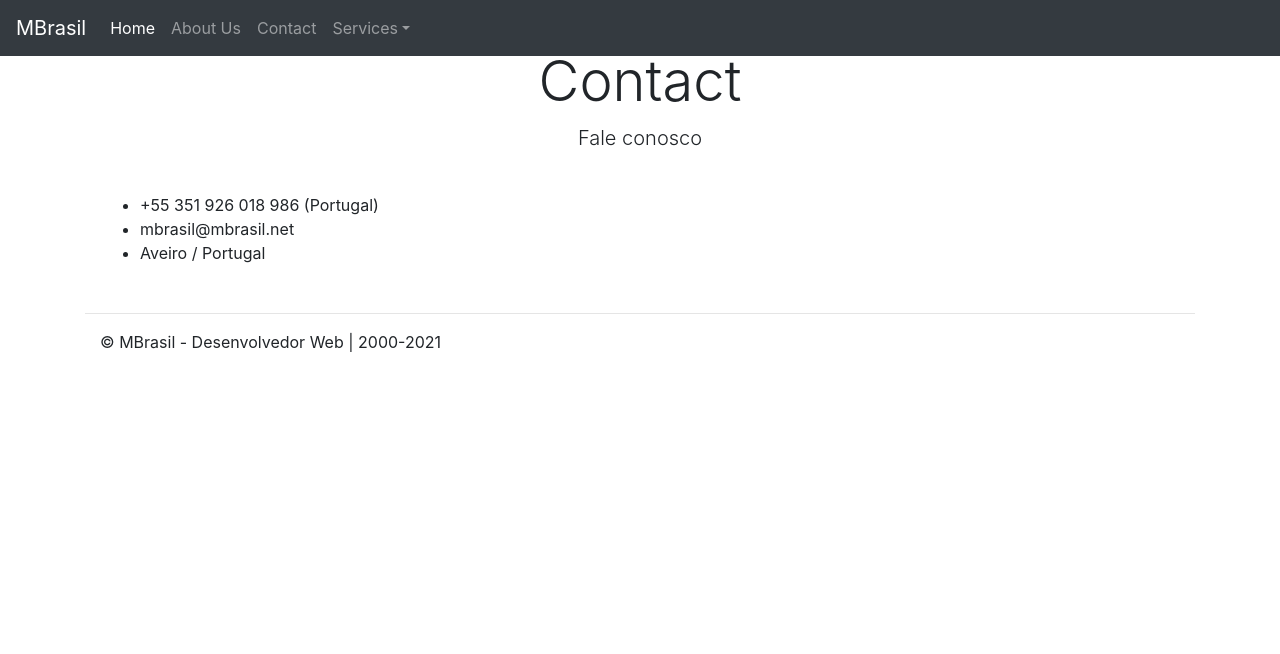
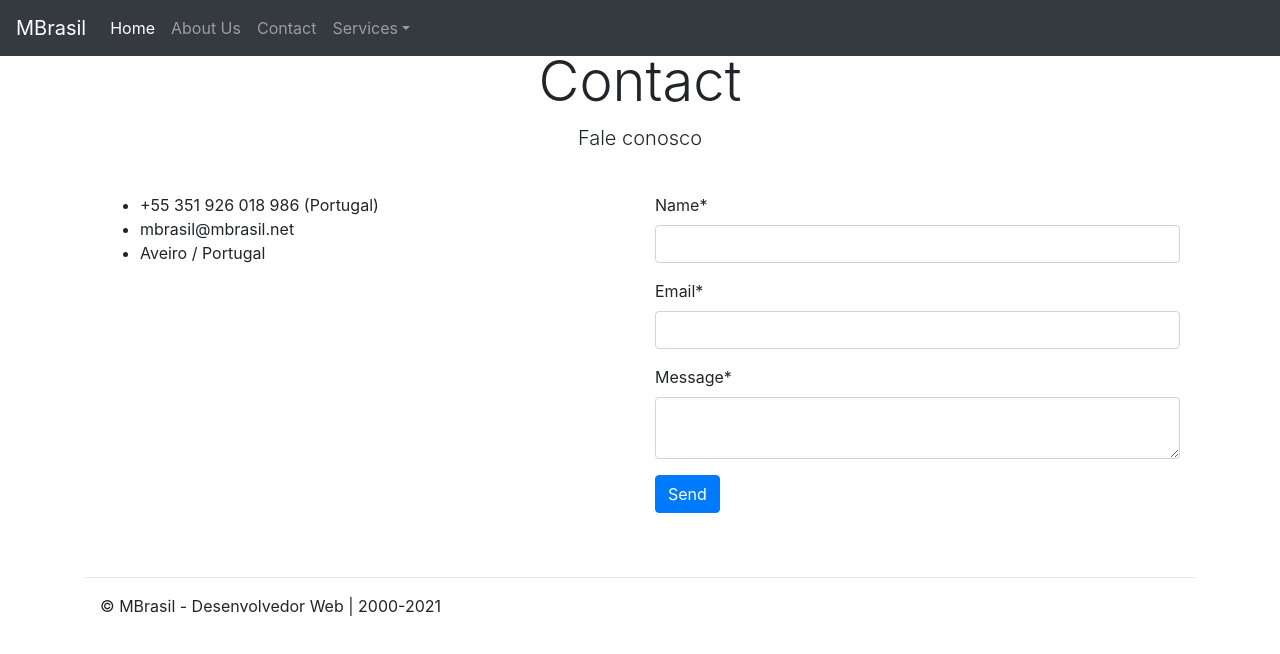
Before and after one commit to mbrasilce/mbrasil-site-nextjs, a Next.js app: page /contact in a window 1280 px wide. Shown: the top 654 px of the page. Built offline with nearby package versions, Linux system fonts and the light colour scheme.

Commit message:
formulario de contato mailjs + react

```diff
--- a/package.json
+++ b/package.json
@@ -19,6 +19,7 @@
   "homepage": "https://github.com/mbrasilce/mbrasil-site-nextjs#readme",
   "dependencies": {
     "bootstrap": "^4.5.3",
+    "emailjs-com": "^2.6.4",
     "next": "^10.0.3",
     "react": "^17.0.1",
     "react-dom": "^17.0.1",
--- a/pages/about.js
+++ b/pages/about.js
@@ -16,7 +16,7 @@
                 <p className="lead">Um pouco sobre nós.</p>
             </div>
             <div className="container">
-                <p>A MBrasil é uma empresa que atua em Portugal e no Brasil e tem como seu CEO Márcio Brasil, desenvolvedor com mais de 20 anos de experiência, professor de tecnologias web, MBA em gestão de projetos, empresário e empreendedor em tecnlogias da informação.</p>
+                <p>A MBrasil é uma empresa que atua em Portugal e no Brasil e tem como seu CEO <em>Márcio Brasil</em>, desenvolvedor com mais de 20 anos de experiência, professor de tecnologias web, MBA em gestão de projetos, empresário e empreendedor em tecnlogias da informação.</p>
 
                 <p>Somos uma empresa confiável, solucionadora de problemas, criadora de soluções enxutas com excelente custo benefício para pequenas, médias e grandes empresas.</p>
             </div>
--- a/pages/contact.js
+++ b/pages/contact.js
@@ -1,9 +1,25 @@
+import React from 'react';
+import emailjs from 'emailjs-com';
+
 import Head from 'next/head'
 import Menu from '../components/Menu'
 import Footer from '../components/Footer'
 import 'bootstrap/dist/css/bootstrap.min.css'
 
-function Contact() {
+
+export default function Contact() {
+
+    function sendEmail(e) {
+        e.preventDefault();
+
+        emailjs.sendForm('service_cq9f2ip', 'template_fdntfyu', e.target, 'user_ySq4Gpz51PluUXjaVAx3o')
+            .then((result) => {
+                console.log(result.text);
+            }, (error) => {
+                console.log(error.text);
+            });
+    }
+
     return (
 
         <div className="container">
@@ -16,15 +32,42 @@
                 <p className="lead">Fale conosco</p>
             </div>
             <div className="container">
-                <ul>
-                    <li>+55 351 926 018 986 (Portugal)</li>
-                    <li>mbrasil@mbrasil.net</li>
-                    <li>Aveiro / Portugal</li>
-                </ul>
+                <div className="row">
+                    <div className="col-6">
+                        <ul>
+                            <li>+55 351 926 018 986 (Portugal)</li>
+                            <li>mbrasil@mbrasil.net</li>
+                            <li>Aveiro / Portugal</li>
+                        </ul>
+                    </div>
+                    <div className="col-6">
+                        <form className="contact-form" onSubmit={sendEmail}>
+                            <input type="hidden" name="contact_number" />
+                            <div className="form-group">
+                                <label htmlFor="from_name">Name*</label>
+                                <input className="form-control" type="text" id="from_name" name="from_name" required />
+                            </div>
+
+                            <div className="form-group">
+                                <label htmlFor="reply_to">Email*</label>
+                                <input className="form-control" type="email" id="reply_to" name="reply_to" required />
+                            </div>
+                            <div className="form-group">
+                                <label htmlFor="message">Message*</label>
+                                <textarea className="form-control" id="message" name="message" required />
+                            </div>
+                            <p>
+                                <button className="btn btn-primary" type="submit">Send</button>
+                            </p>
+                        </form>
+                    </div>
+                </div>
+
+
             </div>
             <Footer></Footer>
         </div>
-    )
+
+
+    );
 }
-
-export default Contact
```
Also changed, not shown: 1 other file (tests, documents, lock files or other folders).
